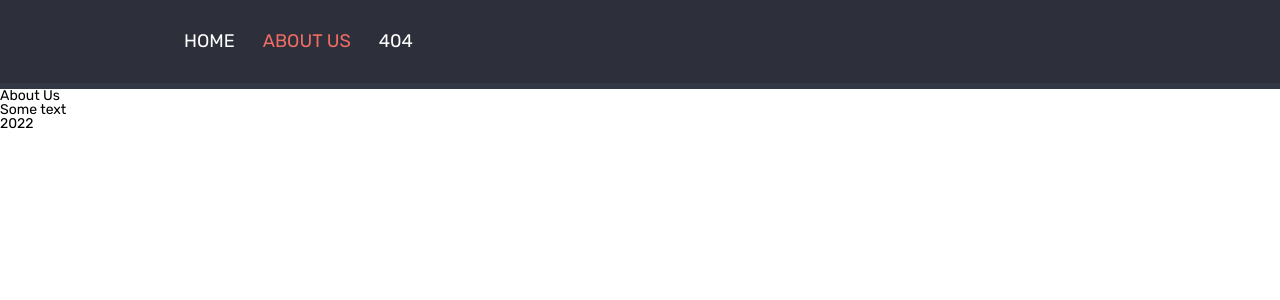
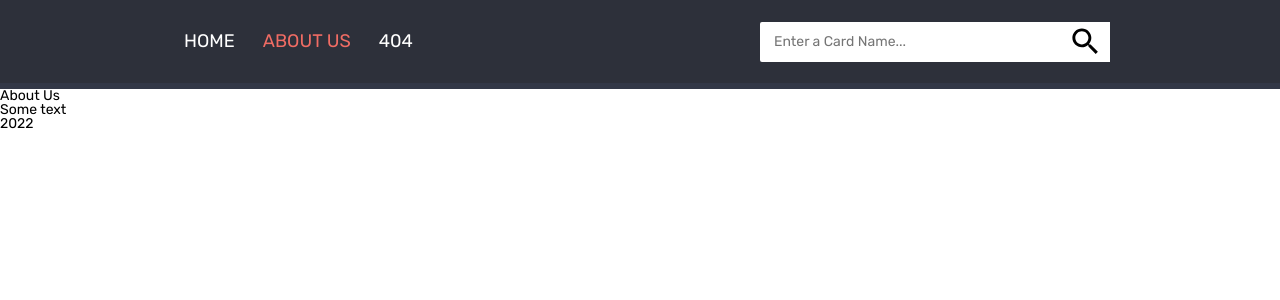
Before and after one commit to skif-cezar/React, a React (Create React App) app in the folder react-components/: page /about in a window 1280 px wide. Shown: the top 300 px of the page. Built offline with nearby package versions, Linux system fonts and the light colour scheme.

Commit message:
feat: add component 'SearchBar'

```diff
--- a/react-components/package.json
+++ b/react-components/package.json
@@ -3,6 +3,10 @@
   "version": "0.1.0",
   "private": true,
   "dependencies": {
+    "@emotion/react": "^11.9.3",
+    "@emotion/styled": "^11.9.3",
+    "@mui/icons-material": "^5.8.4",
+    "@mui/material": "^5.9.0",
     "@testing-library/jest-dom": "^5.16.4",
     "@testing-library/react": "^13.3.0",
     "@testing-library/user-event": "^13.5.0",
--- a/react-components/src/components/header/Header.tsx
+++ b/react-components/src/components/header/Header.tsx
@@ -1,4 +1,5 @@
 import { Menu } from 'components/menu/Menu';
+import { SearchBar } from 'components/search-bar/SearchBar';
 import React from 'react';
 import './Header.css';
 
@@ -8,6 +9,7 @@ const Header = () => {
       <header className="header">
         <div className="header__container">
           <Menu />
+          <SearchBar placeholder="Enter a Card Name..." />
         </div>
       </header>
     </>
--- a/react-components/src/components/menu/Menu.css
+++ b/react-components/src/components/menu/Menu.css
@@ -11,4 +11,5 @@
 
 a.active-link {
   color: #f06c64;
+  cursor: default;
 }
--- /dev/null
+++ b/react-components/src/components/search-bar/SearchBar.css
@@ -0,0 +1,31 @@
+.search-block {
+  display: flex;
+  align-items: center;
+}
+
+.search-block__input {
+  background-color: white;
+  border: 0;
+  border-radius: 2px;
+  border-top-right-radius: 0px;
+  border-bottom-right-radius: 0px;
+  font-size: 1rem;
+  padding: 1rem;
+  height: 40px;
+  width: 300px;
+}
+
+.search-block__button {
+  height: 40px;
+  width: 50px;
+  background-color: white;
+  display: grid;
+  place-items: center;
+}
+
+input:focus {
+  outline: none;
+}
+.search-block__button svg {
+  font-size: 35px;
+}
--- /dev/null
+++ b/react-components/src/components/search-bar/SearchBar.tsx
@@ -0,0 +1,18 @@
+import React from 'react';
+import './SearchBar.css';
+import SearchIcon from '@mui/icons-material/Search';
+
+const SearchBar = ({ placeholder }) => {
+  return (
+    <>
+      <div className="search-block">
+        <input type="text" className="search-block__input" placeholder={placeholder} />
+        <button type="submit" className="search-block__button">
+          <SearchIcon />
+        </button>
+      </div>
+    </>
+  );
+};
+
+export { SearchBar };
--- a/react-components/src/pages/AboutUs.tsx
+++ b/react-components/src/pages/AboutUs.tsx
@@ -2,10 +2,10 @@ import React from 'react';
 
 const AboutUs = () => {
   return (
-    <div>
+    <>
       <h1>About Us</h1>
       <p>Some text</p>
-    </div>
+    </>
   );
 };
 
```
Also changed, not shown: 1 other file (tests, documents, lock files or other folders).
